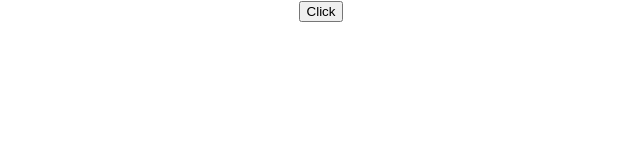
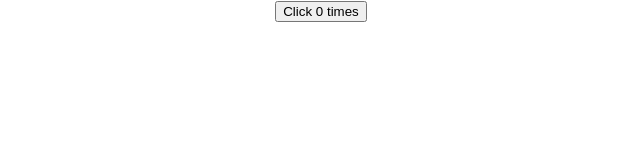
Before and after one commit to alchemist09/react-hooks-fun, a React (Create React App) app: page / in a window 1280 px wide. Shown: the top 160 px of the page, without its empty margins (319-959 px from the left). Built offline with nearby package versions, Linux system fonts and the light colour scheme.

Commit message:
Updates the method signature of componentDidUpdate() method, displays click count on the button

```diff
--- a/src/components/ClassCounter.js
+++ b/src/components/ClassCounter.js
@@ -14,7 +14,7 @@ class ClassCounter extends Component {
     document.title = "You clicked " + this.state.count + " times";
   }
 
-  componentDidUpdate() {
+  componentDidUpdate(prevProps, prevState) {
     document.title = "You clicked " + this.state.count + " times";
   }
 
@@ -27,7 +27,7 @@ class ClassCounter extends Component {
   render() {
     return (
       <div>
-        <button onClick={this.handleClick}>Click</button>
+        <button onClick={this.handleClick}>Click { this.state.count } times</button>
       </div>
     )
   }
```
